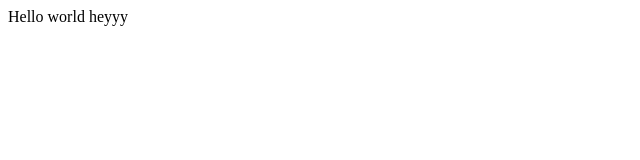
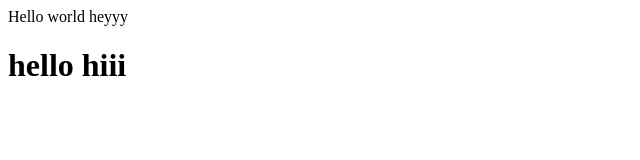
Before and after one commit to Shrikrisnapatil/Visiting-card_project, a plain HTML site: page index.html in a window 1280 px wide. Shown: the whole page, without its empty margins (0-640 px from the left). Drawn offline with Linux system fonts and the light colour scheme.

Commit message:
new line

```diff
--- a/index.html
+++ b/index.html
@@ -1 +1,2 @@
 <p>Hello world heyyy</p>
+<h1>hello hiii</h1>
```
